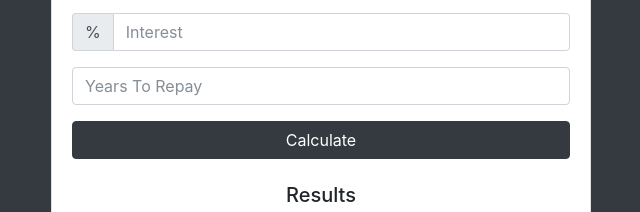
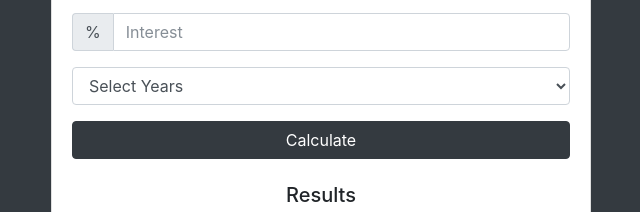
Before and after one commit to pvflessa/Loan_Calculator, a plain HTML site: page index.html in a window 1280 px wide. Shown: the part 182-394 px from the top of the page, 319-959 px from the left. Drawn offline with nearby package versions, Linux system fonts and the light colour scheme.

Commit message:
Some Changes in the form & the basic calculations

```diff
--- a/app.js
+++ b/app.js
@@ -0,0 +1,32 @@
+
+
+document.querySelector('#loan-form').addEventListener('submit',calculateResults)
+
+
+function calculateResults(e){
+  e.preventDefault()
+
+  const amount = document.querySelector('#amount')
+  const interest = document.querySelector('#interest')
+  const years = document.querySelector('#years')
+  const monthlyPayment = document.querySelector('#monthly-payment')
+  const totalPayment = document.querySelector('#total-payment')
+  const totalInterest = document.querySelector('#total-interest')
+
+  const amountInDecimel = parseFloat(amount.value)
+  const calculatedInterest = parseFloat(interest.value) / 100 / 12;
+  const calculatedPayments = parseFloat(years.value) * 12;
+
+  // Compute monthly payment
+  const x = Math.pow(1 + calculatedInterest, calculatedPayments);
+  const monthly = (amountInDecimel*x*calculatedInterest)/(x-1);
+
+
+  monthlyPayment.value = monthly.toFixed(2);
+  totalPayment.value = (monthly * calculatedPayments).toFixed(2);
+  totalInterest.value = ((monthly * calculatedPayments)-amountInDecimel).toFixed(2);
+
+
+
+
+}
--- a/index.html
+++ b/index.html
@@ -25,11 +25,45 @@
               <div class="form-group">
                 <div class="input-group">
                   <span class="input-group-addon">%</span>
-                  <input type="number" class="form-control" id="interest" placeholder="Interest">
+                  <input type="number" class="form-control" id="interest" placeholder="Interest" step="any">
                 </div>
               </div>
               <div class="form-group">
-                <input type="number" class="form-control" id="years" placeholder="Years To Repay">
+
+      <select class="form-control" id="years">
+      <option>Select Years</option>
+      <option value="1">1</option>
+      <option value="2">2</option>
+      <option value="3">3</option>
+      <option value="4">4</option>
+      <option value="5">5</option>
+      <option value="6">6</option>
+      <option value="7">7</option>
+      <option value="8">8</option>
+      <option value="9">9</option>
+      <option value="10">10</option>
+      <option value="11">11</option>
+      <option value="12">12</option>
+      <option value="13">13</option>
+      <option value="14">14</option>
+      <option value="15">15</option>
+      <option value="16">16</option>
+      <option value="17">17</option>
+      <option value="18">18</option>
+      <option value="19">19</option>
+      <option value="20">20</option>
+      <option value="21">21</option>
+      <option value="22">22</option>
+      <option value="23">23</option>
+      <option value="24">24</option>
+      <option value="25">25</option>
+      <option value="26">26</option>
+      <option value="27">27</option>
+      <option value="28">28</option>
+      <option value="29">29</option>
+      <option value="30">30</option>
+
+    </select>
               </div>
               <div class="forn-group">
                 <input type="submit" value="Calculate" class="btn btn-dark btn-block">
```
